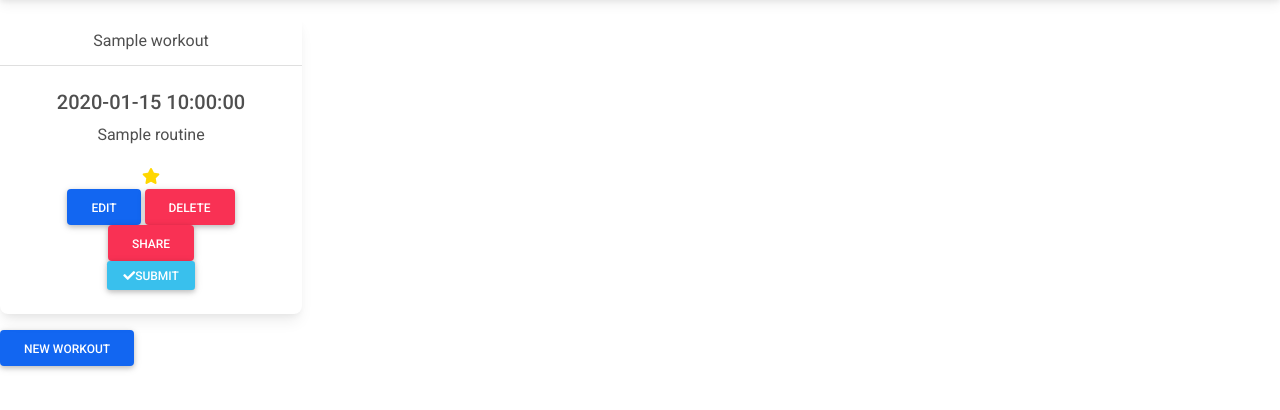
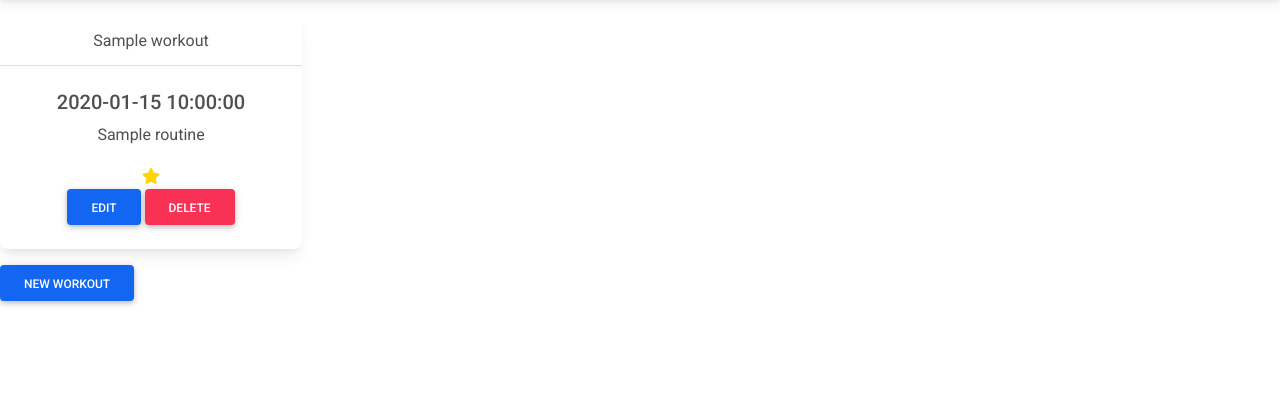
Before and after one commit to paullally/MS3, a Flask app: a page that uses templates/workouts.html in a window 1280 px wide. Shown: the part 59-469 px from the top of the page. Run offline with Flask 2, Linux system fonts and the light colour scheme; the visitor is signed in with stand-in values (Sample User, id 1); a database or web service that is not in the repository returns one stand-in record (values such as "Sample title"); some libraries are stand-ins or nearby versions.

Commit message:
fix issues with being able to share multiple times

```diff
--- a/app.py
+++ b/app.py
@@ -134,6 +134,7 @@ def addworkout(username):
                 'Title': request.form['Title'],
                 'Routine': request.form['Routine'],
                 'Difficulty': request.form['Difficulty'],
+                'Shared':False,
             })
     return redirect(url_for('workouts', username=username))
 
@@ -218,6 +219,7 @@ def updateSharedworkout(workout_id, username):
 @app.route('/Shareexistingworkout/<username>_<workout_id>', methods=['GET','POST'])
 def shareexisitingworkout(workout_id, username):
     share = mongo.db.Workouts.find_one({'_id': ObjectId(workout_id)})
+    mongo.db.Workouts.update_one({'_id': ObjectId(workout_id)}, {"$set": {"Shared": True}}, upsert=False)
     if request.method == 'POST':
         mongo.db.Sharedworkouts.insert_one(
             {
--- a/templates/workouts.html
+++ b/templates/workouts.html
@@ -117,10 +117,11 @@ loading="lazy"
     </div>
     <a href="{{ url_for('editworkout', username=username, workout_id=workout._id) }}" class="btn btn-primary">Edit</a>
     <a href="{{ url_for('deleteworkout', username=username, workout_id=workout._id) }}" class="btn btn-danger">Delete</a>
-    <a href="" class="btn btn-danger">Share</a>
+    {% if workout.Shared == False %}
     <form action="{{ url_for('shareexisitingworkout', username=username, workout_id=workout._id) }}"  method="POST">
-      <button type="submit" class="btn btn-sm btn-info" name="something"><i class="fa fa-check"></i>Submit</button>
+      <button type="submit" class="btn btn-danger">Share</button>
   </form>
+  {% endif %}
   </div>
 </div>
 </div>
```
